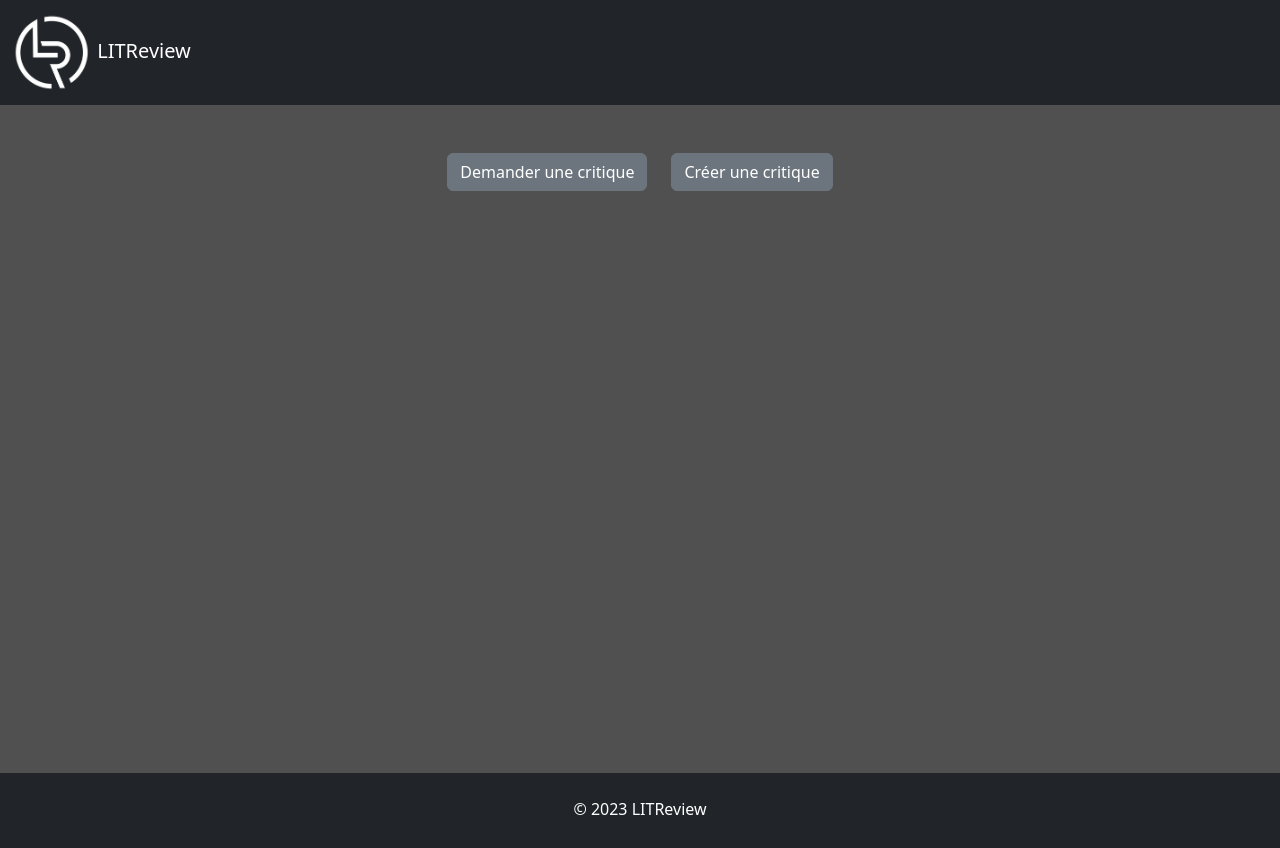
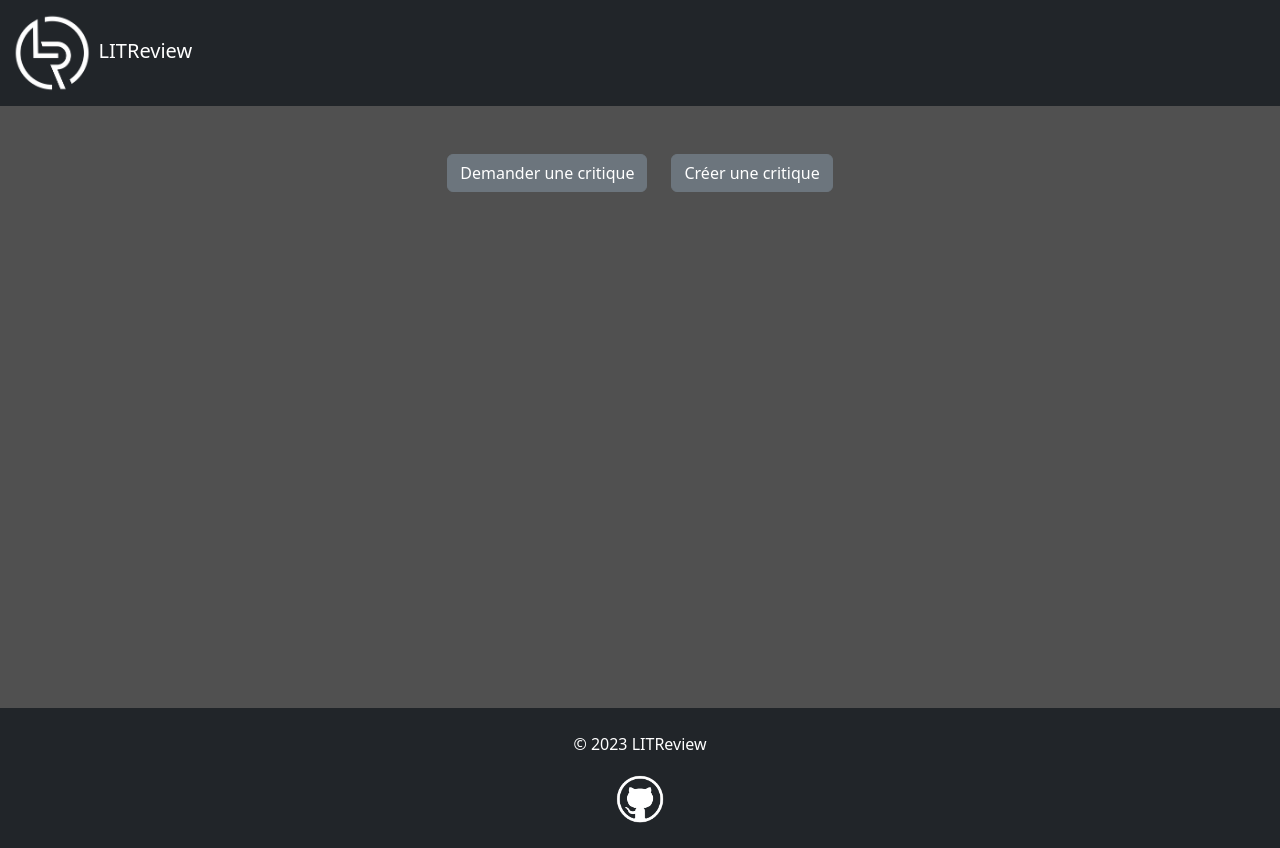
Before and after one commit to romansainthilaire/lit_review, a Django app: template reviews/templates/reviews/feed.html in a window 1280 px wide. Run offline with Django 3.2, Linux system fonts and the light colour scheme; the template is opened without the code that fills it, so the values that code supplies are empty; some libraries are stand-ins or nearby versions.

Commit message:
refactoring img folder and adding GitHub logo

```diff
--- a/static/css/style.css
+++ b/static/css/style.css
@@ -7,15 +7,27 @@ body {
 }
 
 #main-container {
-    min-height: calc(100vh - 75px);
+    min-height: calc(100vh - 140px);
 }
 
 footer {
-    height: 75px;
+    height: 140px;
 }
 
-#logo {
-    max-width: 80px;
+#litreview-logo {
+    max-height: 80px;
+}
+
+#github-logo {
+    max-height: 50px;
+    margin-top: 2px;
+    margin-bottom: 2px;
+}
+
+#github-logo:hover {
+    max-height: 54px;
+    margin-top: 0;
+    margin-bottom: 0;
 }
 
 .nav-link:hover {
--- a/templates/base.html
+++ b/templates/base.html
@@ -39,7 +39,7 @@
         <nav class="navbar navbar-dark bg-dark navbar-expand-lg" data-bs-theme="dark">
             <div class="container-fluid">
                 <a class="navbar-brand me-5" href="">
-                    <img id="logo" src="{% static 'img/logo.png' %}" alt="logo">
+                    <img id="litreview-logo" src="{% static 'img/logos/litreview-logo.png' %}" alt="logo">
                     LITReview
                 </a>
                 {% if user.is_authenticated %}
@@ -72,6 +72,11 @@
 
     <footer class="bg-dark mt-5">
         <p class="text-white text-center pt-4">&copy; <span>{% now "Y" %}</span> LITReview</p>
+        <p class="text-center">
+            <a href="https://github.com/romansainthilaire" target="_blank">
+                <img id="github-logo" src="{% static 'img/logos/github-logo.png' %}" alt="">
+            </a>
+        </p>
     </footer>
 
 </body>
```
Also changed, not shown: reviews/templates/reviews/fragments/star_rating.html (+25 -25 lines), db.sqlite3, static/img/logos/github-logo.png (added), static/img/logos/litreview-logo.png (renamed from static/img/logo.png), static/img/stars/empty-star.png (renamed from static/img/empty-star.png), static/img/stars/filled-star.png (renamed from static/img/filled-star.png).
